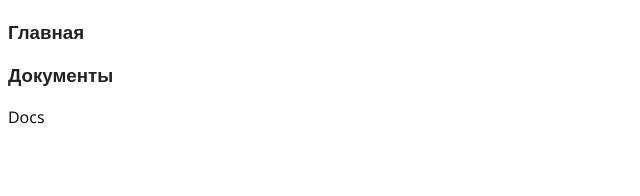
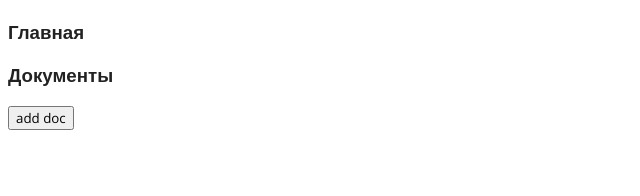
Before and after one commit to romyi/a-channel-front, a React (Vite) app: page /docs in a window 1280 px wide. Shown: the top 196 px of the page, without its empty margins (0-640 px from the left). Built offline with nearby package versions, Linux system fonts and the light colour scheme.

Commit message:
docs and invalidation query

```diff
--- a/src/Blocks/Docs/Docs.jsx
+++ b/src/Blocks/Docs/Docs.jsx
@@ -1,9 +1,16 @@
 import React from 'react'
+import { useDocsMutation } from '../../acess-api-app'
+import { useDocsQuery } from '../../acess-api-app'
 
-const Docs = () => {
+const Docs = ({interfaces}) => {
+  const updateDocImplementation = interfaces?.includes('update-doc')
+  const viewDocImplementation = interfaces?.includes('view-doc')
+  const { data } = useDocsQuery(viewDocImplementation)
+  const { mutate } = useDocsMutation();
   return (
     <div>
-      Docs
+      {viewDocImplementation && data && data.map(doc => <div key={doc.id}>{doc.title}</div>)}
+      {updateDocImplementation && <button onClick={() => mutate({id: '5', title: 'new doc'})}>add doc</button>}
     </div>
   )
 }
--- /dev/null
+++ b/src/Blocks/SnackNotification/SnackNotification.emotion.js
@@ -0,0 +1,14 @@
+import styled from "@emotion/styled";
+
+export const SnackbarCore = styled.aside`
+  position: absolute;
+  top: 20px;
+  right: 20px;
+  max-width: 220px;
+  height: fit-content;
+  background-color: lightgreen;
+  box-shadow: 0px 0px 3px -2px black;
+  z-index: 100;
+  border-radius: 6px;
+  padding: 0.6rem;
+`;
--- /dev/null
+++ b/src/Blocks/SnackNotification/SnackNotification.jsx
@@ -0,0 +1,12 @@
+import React from 'react'
+import { useDocsQuery } from '../../acess-api-app'
+import { SnackbarCore } from './SnackNotification.emotion'
+
+const SnackNotification = ({interfaces}) => {
+    const enableDocNotification = interfaces?.includes('view-doc')
+    const { isRefetching, isPreviousData } = useDocsQuery(enableDocNotification)
+    console.log(isPreviousData)
+    if (isRefetching && !isPreviousData && enableDocNotification) return <SnackbarCore>SnackNotification</SnackbarCore>
+}
+
+export default SnackNotification
--- /dev/null
+++ b/src/Blocks/SnackNotification/index.js
@@ -0,0 +1,2 @@
+import { default as SnackNotification } from "./SnackNotification";
+export default SnackNotification;
--- a/src/acess-api-app/index.js
+++ b/src/acess-api-app/index.js
@@ -6,7 +6,16 @@ import {
 import axios from "axios";
 import usePayoutQuery from "./usePayoutQuery";
 import useBlockListQuery from "./useBlockListQuery";
+import useDocsMutation from "./useDocsMutation";
+import useDocsQuery from "./useDocsQuery";
 
 const queryClient = new QueryClient();
 
-export { QueryClientProvider, queryClient, usePayoutQuery, useBlockListQuery };
+export {
+  QueryClientProvider,
+  queryClient,
+  usePayoutQuery,
+  useBlockListQuery,
+  useDocsMutation,
+  useDocsQuery,
+};
--- a/src/acess-api-app/useBlockListQuery.js
+++ b/src/acess-api-app/useBlockListQuery.js
@@ -13,8 +13,14 @@ const blockListResponse = [
   },
   {
     title: "Docs",
-    implements: [],
+    implements: ["view-doc", "update-doc"],
     version: 1,
+  },
+  {
+    title: "SnackNotification",
+    implements: ["view-payout", "view-doc"],
+    version: 1,
+    path: "/*",
   },
 ];
 
--- /dev/null
+++ b/src/acess-api-app/useDocsMutation.js
@@ -0,0 +1,33 @@
+import { useMutation, useQueryClient } from "@tanstack/react-query";
+
+export const docs = [
+  {
+    id: 1,
+    title: "passport",
+  },
+  {
+    id: 2,
+    title: "driving license",
+  },
+];
+
+const useDocsMutation = () => {
+  const queryClient = useQueryClient();
+  return useMutation(
+    (payload) =>
+      new Promise((resolve) =>
+        setTimeout(() => {
+          resolve(docs.push(payload));
+        }, 3000)
+      ),
+    {
+      onSuccess: () => {
+        queryClient.invalidateQueries(["view-doc"], {
+          refetchActive: true,
+        });
+      },
+    }
+  );
+};
+
+export default useDocsMutation;
--- /dev/null
+++ b/src/acess-api-app/useDocsQuery.js
@@ -0,0 +1,18 @@
+import { useQuery } from "@tanstack/react-query";
+import { docs } from "./useDocsMutation";
+
+const useDocsQuery = (enable) => {
+  const { isLoading, data, isRefetching, isPreviousData } = useQuery(
+    ["view-doc"],
+    () =>
+      new Promise((resolve, reject) =>
+        setTimeout(() => {
+          resolve(docs);
+        }, 4000)
+      ),
+    { enabled: enable, keepPreviousData: true }
+  );
+  return { data, isLoading, isRefetching, isPreviousData };
+};
+
+export default useDocsQuery;
--- a/src/acess-api-app/usePayoutQuery.js
+++ b/src/acess-api-app/usePayoutQuery.js
@@ -7,7 +7,7 @@ const payouts = [
 
 const usePayoutQuery = (enable = false) => {
   const { isLoading, data } = useQuery(
-    ["view-payouts"],
+    ["view-payout"],
     () =>
       new Promise((resolve, reject) =>
         setTimeout(() => {
```
Also changed, not shown: src/data/index.js (deleted, +0 -14 lines), src/data/sequence_a.js (deleted, +0 -17 lines), src/acess-api-app/usePostDocsQuery.js (deleted).
